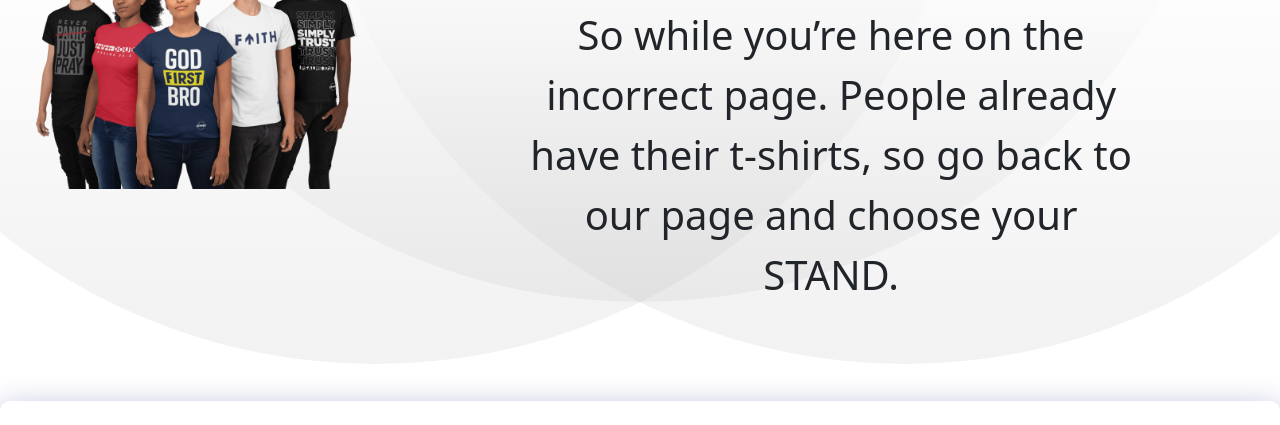
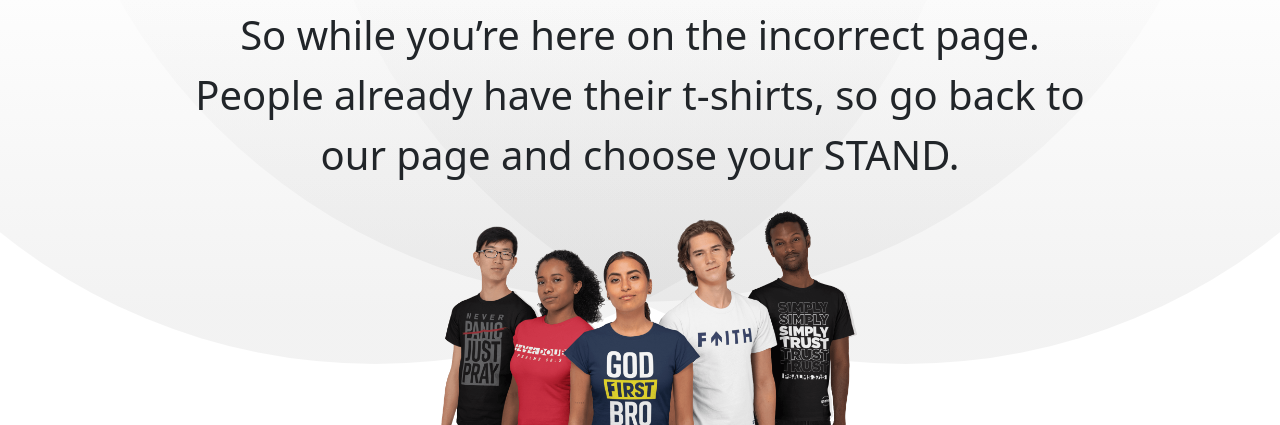
Before and after one commit to luiscsepulveda/trabajo-final-2022, a website: page error.html in a window 1280 px wide. Shown: the part 358-783 px from the top of the page. Drawn offline with nearby package versions, Linux system fonts and the light colour scheme.

Commit message:
im goint to kill someone

```diff
--- a/scss/_error.scss
+++ b/scss/_error.scss
@@ -1,13 +1,14 @@
 .img__404{
     display: flex;
-    justify-content: space-evenly;
+    flex-direction: column-reverse;
+    justify-content: center;
     align-items: center;
     margin-top: 10rem;
     margin-bottom: 5rem;
     .image__error {
-        width: 1000px;
+        width: 500px;
         img{
-            width: 100%;
+            width: 500px;
         }
     }
     .title__error{
@@ -53,6 +54,9 @@
         margin-top: 10rem;
         .image__error {
             width: 400px;
+            img{
+                width: 400px;
+            }
         }
     }
 
```
Also changed, not shown: css/style.css.
